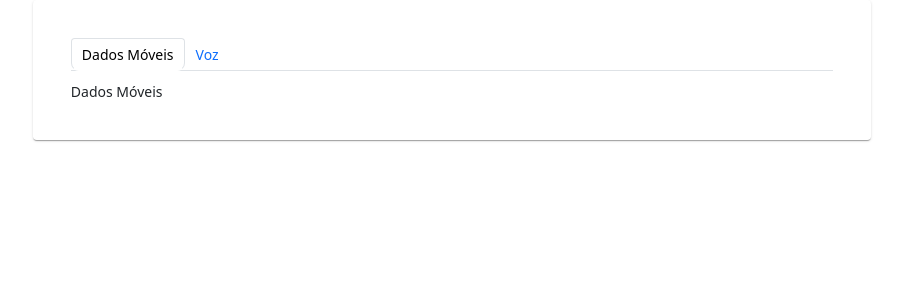
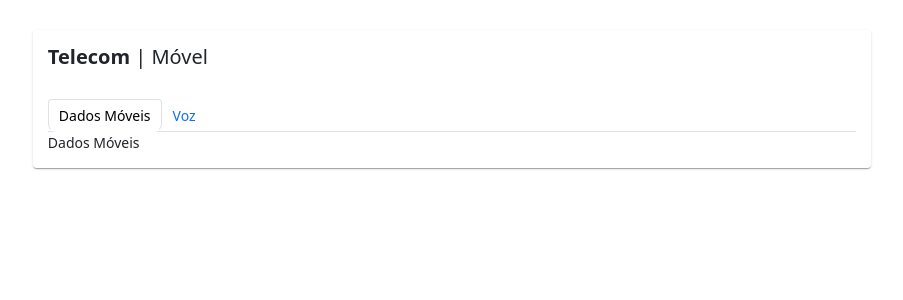
Before and after one commit to ofelipebecker/dashboard-charts-demo, a React (Vite) app: page / in a window 1280 px wide. Shown: the top 300 px of the page, without its empty margins (188-1091 px from the left). Built offline with nearby package versions, Linux system fonts and the light colour scheme.

Commit message:
ui: enhance TabsCard layout with title and improved spacing
Issue: DCD-2601A

```diff
--- a/src/components/TabsCard.jsx
+++ b/src/components/TabsCard.jsx
@@ -8,12 +8,16 @@ const TabsCard = () => {
   const [key, setKey] = useState('home');
 
   return (
-    <Card body className="border-0 rounded-2 shadow-sm">
+    <Card className="border-0 rounded-2 mt-5 p-2 shadow-sm">
+      <Card.Body>
+        <Card.Title as="h2">
+          <b>Telecom</b> | Móvel
+        </Card.Title>
         <Tabs
           id="controlled-tab-example"
           activeKey={key}
           onSelect={(k) => setKey(k)}
-        className="mb-3"
+          className="mt-5"
         >
           <Tab eventKey="home" title="Dados Móveis">
             Dados Móveis
@@ -22,6 +26,7 @@ const TabsCard = () => {
             Voz
           </Tab>
         </Tabs>
+      </Card.Body>
     </Card>
   )
 }
```
Lines whose indentation alone changed are shown as unchanged.
